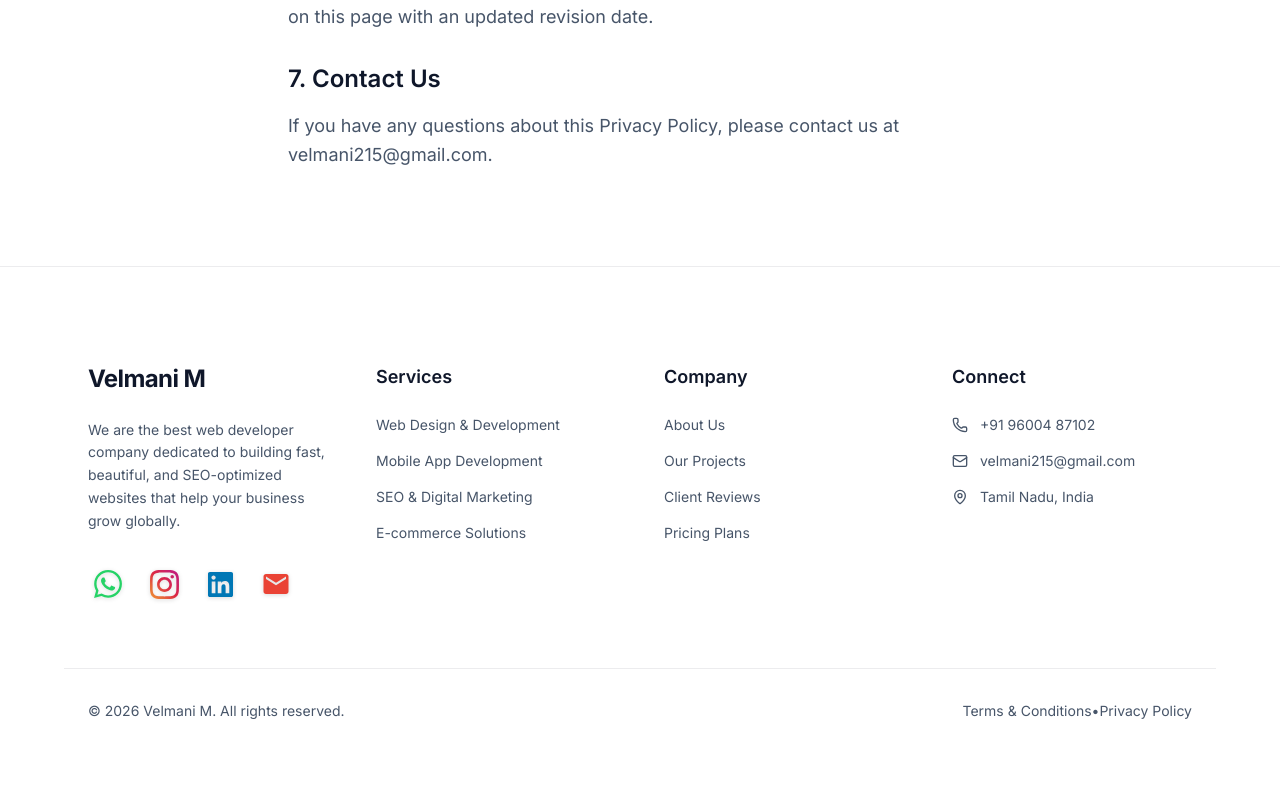
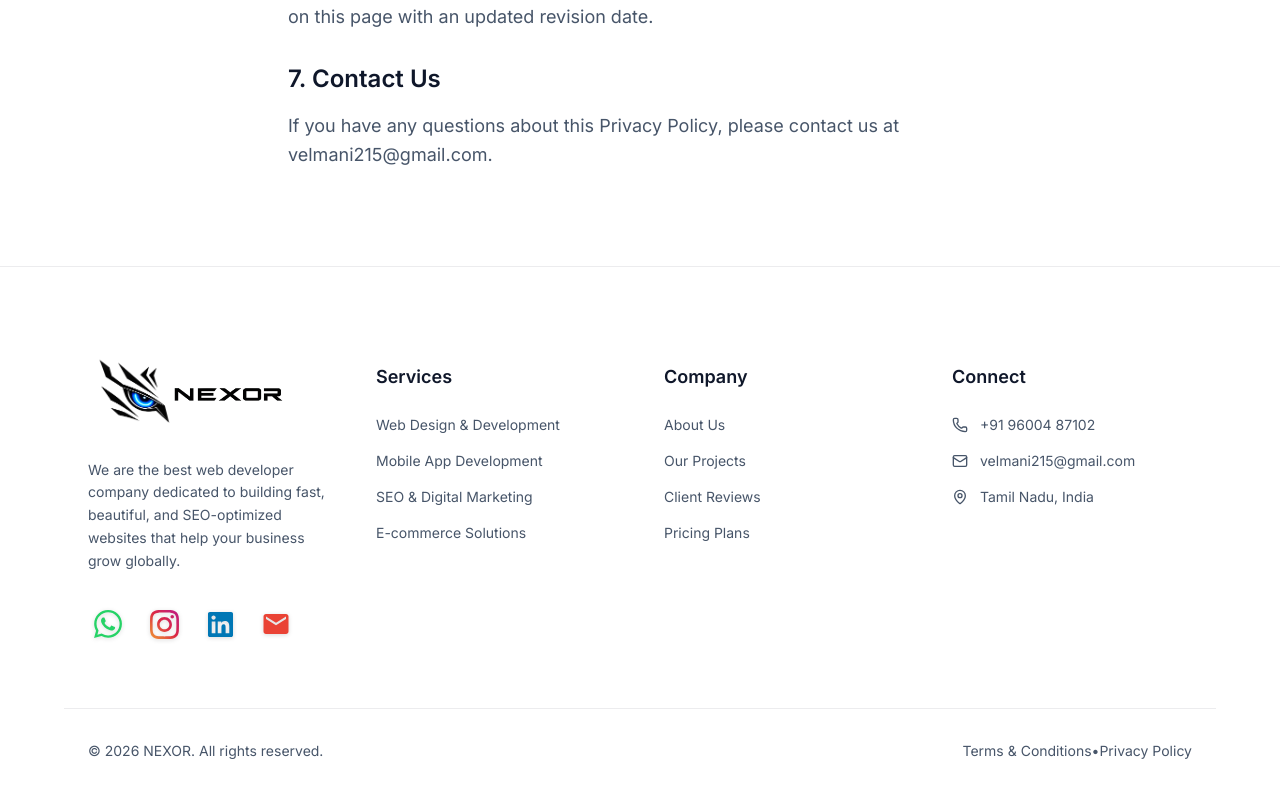
Before and after one commit to VelmaniM/Own-Website, a React (Vite) app in the folder frontend/: page /privacy in a window 1280 px wide. Shown: the part 1350-2143 px from the top of the page. Before the commit the page ends 2103 px from the top, so only its background shows below. Built offline with nearby package versions, Linux system fonts and the light colour scheme.

Commit message:
feat: align footer logo with navbar and revert navbar to original

```diff
--- a/frontend/index.html
+++ b/frontend/index.html
@@ -19,8 +19,8 @@
 
     <!-- Twitter Meta Tags -->
     <meta name="twitter:card" content="summary_large_image" />
-    <meta name="twitter:title" content="Velmani M | Best Web Developer Company" />
-    <meta name="twitter:description" content="Looking for Velmani M? We are the best web developer company providing top-notch web design and app development." />
+    <meta name="twitter:title" content="NEXOR | Best Web Developer Company" />
+    <meta name="twitter:description" content="Looking for NEXOR? We are the best web developer company providing top-notch web design and app development." />
     <meta name="twitter:image" content="https://yourwebsite.com/og-image.jpg" />
 
     <script>
--- a/frontend/src/components/Footer.jsx
+++ b/frontend/src/components/Footer.jsx
@@ -8,7 +8,23 @@ function Footer() {
     <footer className="footer-main">
       <div className="footer-grid">
         <div className="footer-col">
-          <h3 className="footer-logo">Velmani M</h3>
+          <Link to="/" className="flex items-center gap-2 mb-4">
+            <img
+              src="/light-logo-1.png?v=2"
+              alt="NEXOR Logo Eye"
+              className="h-12 sm:h-16 w-auto object-contain scale-110 sm:scale-125 origin-left dark:hidden"
+            />
+            <img
+              src="/dark-logo-2.png"
+              alt="NEXOR Logo Eye"
+              className="h-12 sm:h-16 w-auto object-contain scale-110 sm:scale-125 origin-left hidden dark:block"
+            />
+            <img
+              src="/dark-logo-1.png"
+              alt="NEXOR Text"
+              className="h-12 sm:h-16 w-auto object-contain -ml-4 sm:-ml-8 invert dark:invert-0"
+            />
+          </Link>
           <p className="footer-desc">We are the best web developer company dedicated to building fast, beautiful, and SEO-optimized websites that help your business grow globally.</p>
           <div className="footer-social-container">
             <a href="https://wa.me/919600487102" target="_blank" rel="noreferrer" className="footer-social-link" title="WhatsApp">
@@ -77,7 +93,7 @@ function Footer() {
       </div>
 
       <div className="footer-bottom">
-        <p>© {new Date().getFullYear()} Velmani M. All rights reserved.</p>
+        <p>© {new Date().getFullYear()} NEXOR. All rights reserved.</p>
         <div className="footer-legal-links">
           <Link to="/terms" className="footer-legal-link">Terms & Conditions</Link>
           <span className="footer-legal-divider">•</span>
--- a/frontend/src/components/SEO.jsx
+++ b/frontend/src/components/SEO.jsx
@@ -17,7 +17,7 @@ function SEO({ title, description, name, type }) {
       <meta property="og:description" content={siteDescription} />
 
       {/* Twitter tags */}
-      <meta name="twitter:creator" content={name || 'Velmani M'} />
+      <meta name="twitter:creator" content={name || 'NEXOR'} />
       <meta name="twitter:card" content="summary_large_image" />
       <meta name="twitter:title" content={siteTitle} />
       <meta name="twitter:description" content={siteDescription} />
```
